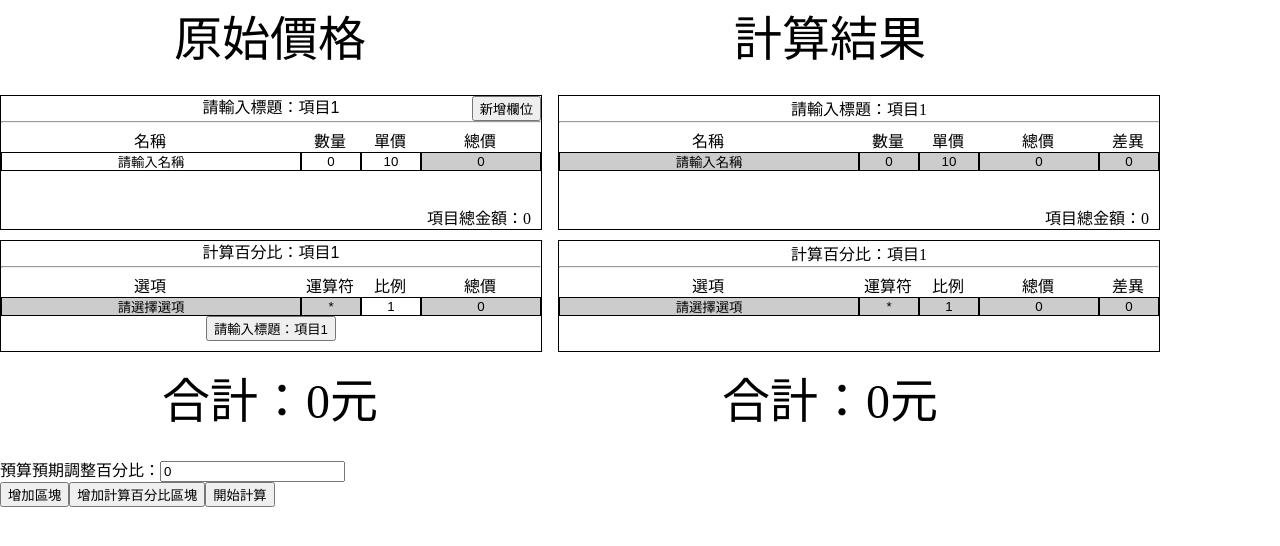
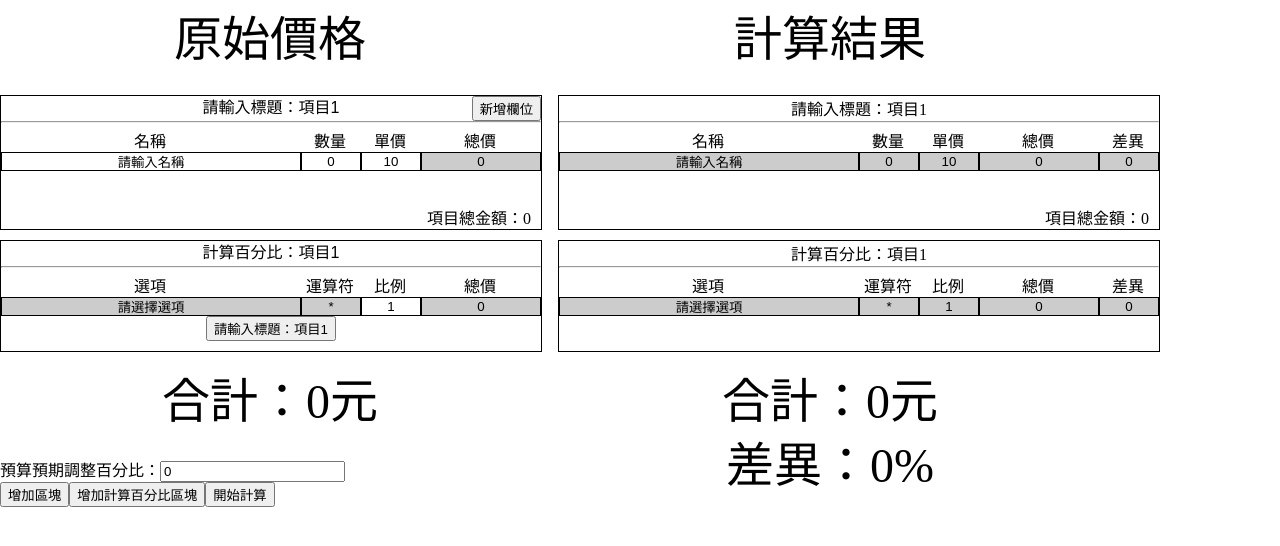
Before and after one commit to ProFusionInformationTechnology/Calculate-quote, an Angular app: page / in a window 1280 px wide. Shown: the top 546 px of the page. Built offline with nearby package versions, Linux system fonts and the light colour scheme.

Commit message:
[新增] 添加計算全部金額差異欄位與相關功能

```diff
--- a/src/app/app.component.html
+++ b/src/app/app.component.html
@@ -21,6 +21,7 @@
 <div class="sum-area">
   <span>合計：{{totalObj.orTotal}}元</span>
   <span>合計：{{totalObj.caTotal}}元</span>
+  <span class="diff">差異：{{totalObj.diff}}%</span>
 </div>
 <div class="range-area-all">
   <!-- <div class="range-area">
--- a/src/app/app.component.scss
+++ b/src/app/app.component.scss
@@ -1,4 +1,5 @@
 .title-area, .sum-area {
+    position: relative;
     width: 1100px;
     display: flex;
     flex-direction: row;
@@ -9,4 +10,9 @@
         font-size: 48px;
         text-align: center;
     }
+    .diff {
+        position: absolute;
+        right: 0px;
+        top: 64px;
+    }
 }
--- a/src/app/app.component.ts
+++ b/src/app/app.component.ts
@@ -25,7 +25,8 @@ export class AppComponent {
 
   public totalObj = {
     orTotal: 0,
-    caTotal: 0
+    caTotal: 0,
+    diff: 0
   };
 
   public rangeObj = {
@@ -99,6 +100,7 @@ export class AppComponent {
       });
       this.totalObj.orTotal = tempObj.orTotal;
       this.totalObj.caTotal = tempObj.caTotal;
+      this.totalObj.diff = Math.round((tempObj.caTotal - tempObj.orTotal) / tempObj.orTotal * 100);
     }, 0);
   }
 
```
